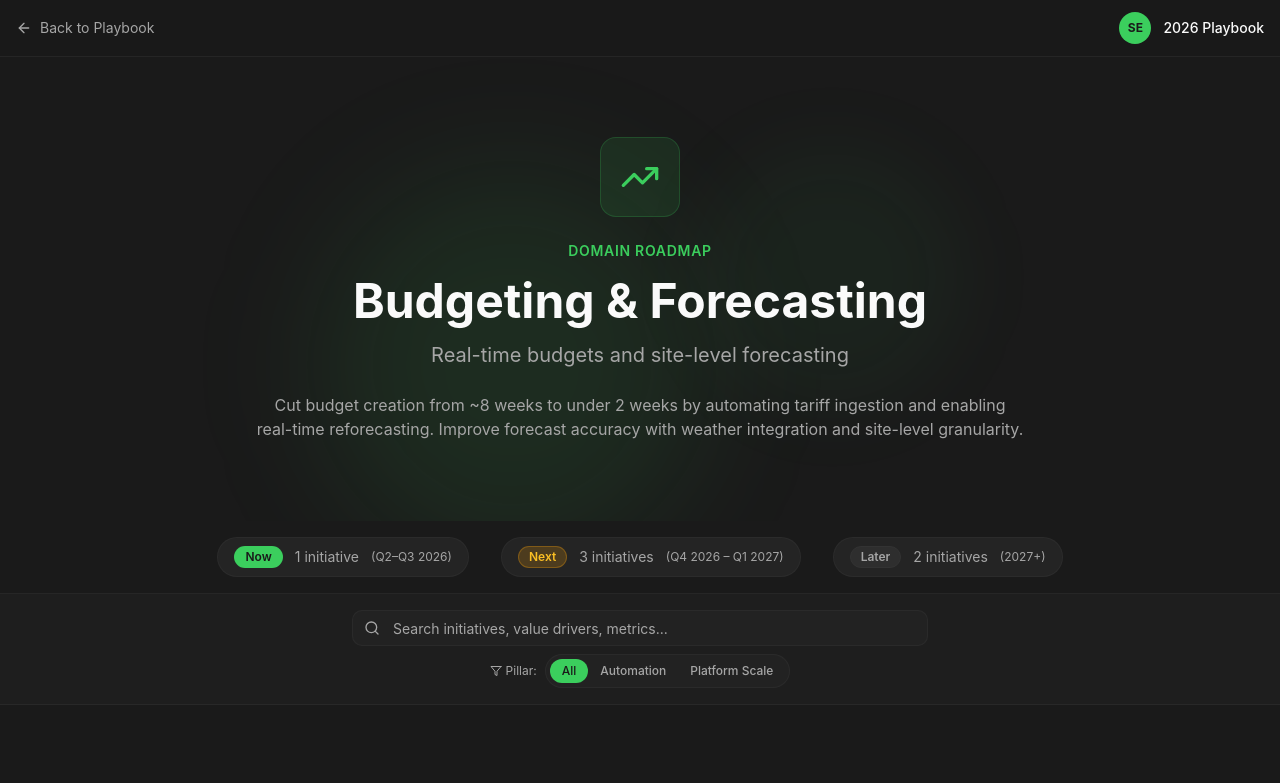
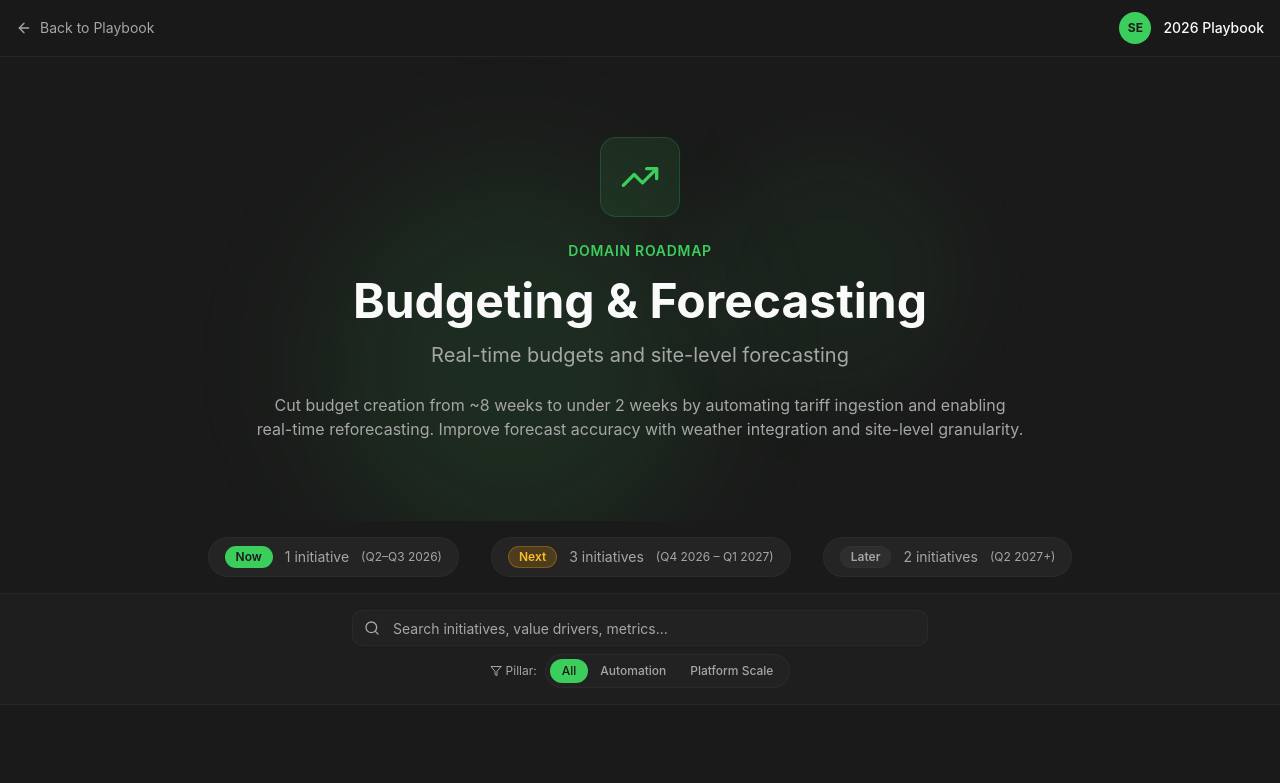
Before and after one commit to julienpicaud-se/new-2026-energy-supply-ra-trasnformation_to-share, a React (Vite) app: page /domain/budgeting-forecasting in a window 1280 px wide. Shown: the top 783 px of the page. Built offline with nearby package versions, Linux system fonts and the light colour scheme.

Commit message:
Changes
Co-authored-by: julienpicaud-se <235715501+julienpicaud-se@users.noreply.github.com>

```diff
--- a/src/components/playbook/InitiativeDetailModal.tsx
+++ b/src/components/playbook/InitiativeDetailModal.tsx
@@ -55,7 +55,7 @@ const pillarColors: Record<string, string> = {
 const horizonDescriptions = {
   Now: "Q2–Q3 2026",
   Next: "Q4 2026 – Q1 2027",
-  Later: "2027+",
+  Later: "Q2 2027+",
 };
 
 // Find related initiatives based on shared pillars, value drivers, or explicit dependencies
--- a/src/pages/DomainRoadmap.tsx
+++ b/src/pages/DomainRoadmap.tsx
@@ -44,7 +44,7 @@ const horizonColors = {
 const horizonDescriptions = {
   Now: "Q2–Q3 2026",
   Next: "Q4 2026 – Q1 2027",
-  Later: "2027+",
+  Later: "Q2 2027+",
 };
 
 const pillarColors: Record<string, string> = {
```
